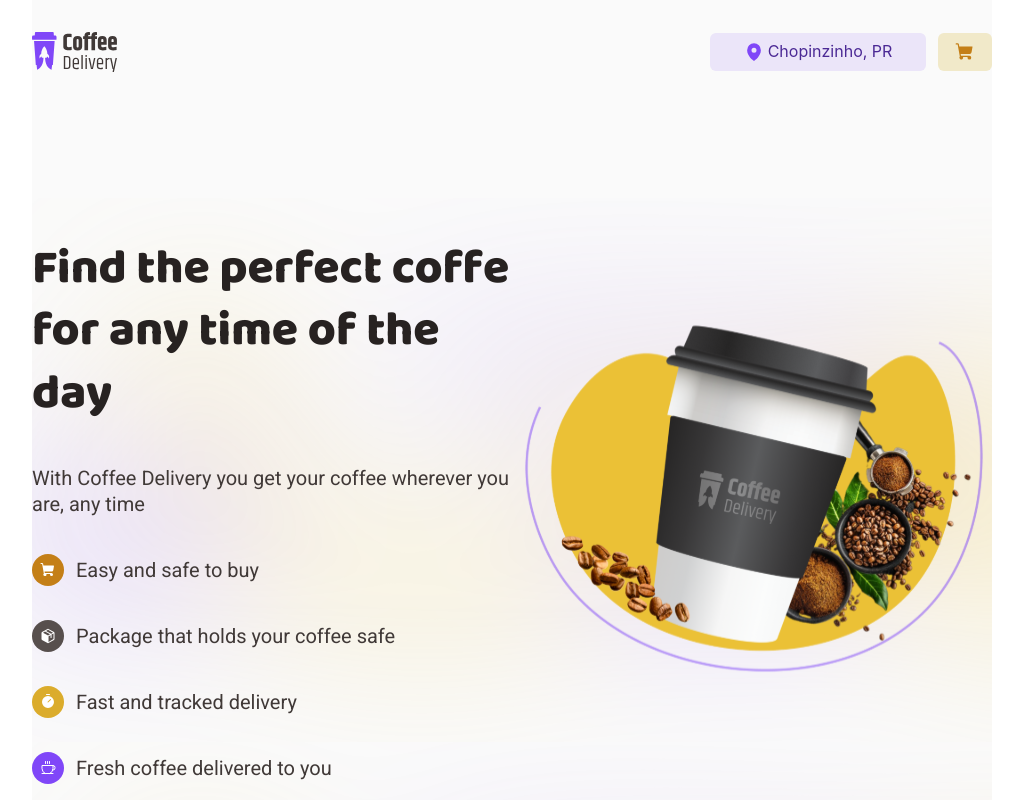
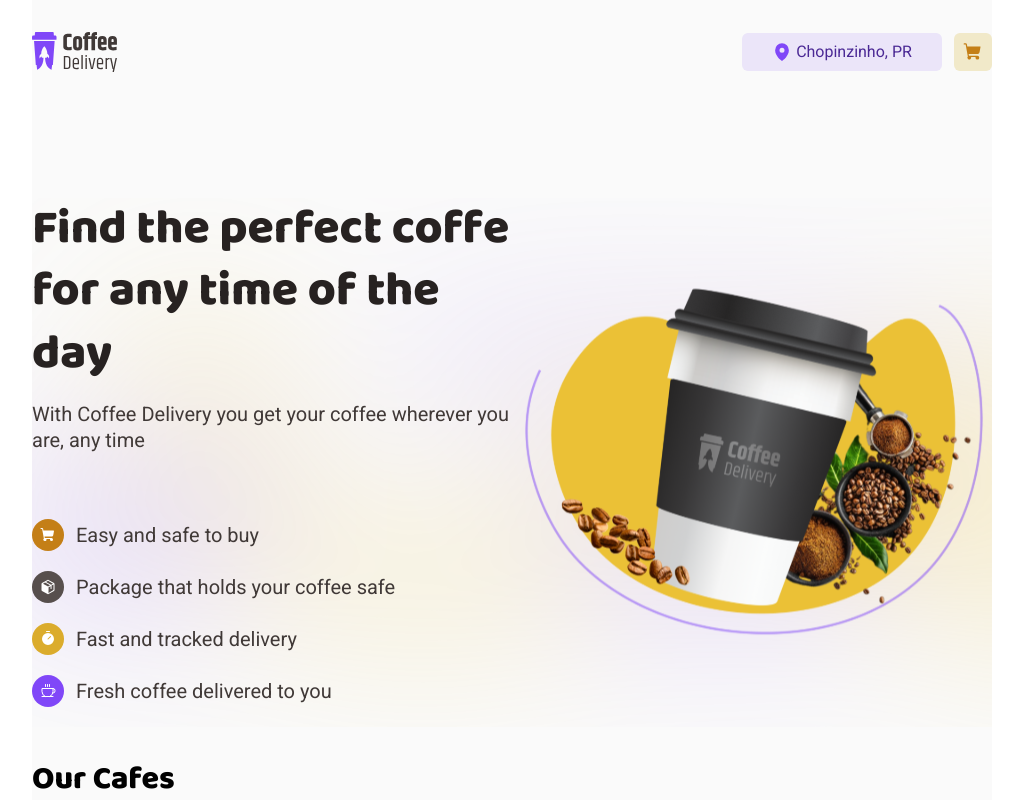
Before and after one commit to 0xREALAldc/RS-ReactJS-challenge-02-coffee-delivery, a React (Vite) app: page / in a window 1280 px wide. Shown: the top 800 px of the page, without its empty margins (128-1151 px from the left). Built offline with nearby package versions, Linux system fonts and the light colour scheme.

Commit message:
Add: global.ts theme for the application

```diff
--- a/src/App.styles.ts
+++ b/src/App.styles.ts
@@ -66,10 +66,6 @@
   margin-top: 9.4rem;
 `
 
-export const ItemsContainer = styled.div`
-  width: calc(100% - 47.2rem);
-`
-
 export const MarketingContainer = styled.section`
   display: flex;
   background-image: url(${background});
@@ -79,21 +75,27 @@
     font-family: 'Baloo 2', sans-serif;
     font-weight: 800;
     font-size: 4.8rem;
-    line-height: 1.3;
+
+    margin-bottom: 1.6rem;
   }
 
   p {
     color: ${(props) => props.theme['base-subtitle']};
-    font-family: 'Roboto', sans-serif;
+
     font-size: 2rem;
-    line-height: 1.3;
     font-weight: 400;
   }
+`
+
+export const ItemsContainer = styled.div`
+  width: calc(100% - 47.2rem);
 `
 
 export const MarketingItems = styled.div`
   display: flex;
   flex-wrap: wrap;
+
+  margin-top: 6.6rem;
 
   div {
     display: flex;
@@ -120,21 +122,33 @@
 `
 
 export const ShoppingItem = styled.div`
+  height: 3.2rem;
+  margin-bottom: 2rem;
+
   span {
     background-color: ${(props) => props.theme['yellow-dark']};
   }
 `
 export const PackageItem = styled.div`
+  height: 3.2rem;
+  margin-bottom: 2rem;
+
   span {
     background-color: ${(props) => props.theme['base-text']};
   }
 `
 export const TimeItem = styled.div`
+  height: 3.2rem;
+  margin-bottom: 2rem;
+
   span {
     background-color: ${(props) => props.theme.yellow};
   }
 `
 export const CoffeeItem = styled.div`
+  height: 3.2rem;
+  margin-bottom: 2rem;
+
   span {
     background-color: ${(props) => props.theme.purple};
   }
@@ -168,7 +182,7 @@
   background-color: ${(props) => props.theme['base-card']};
   padding: 0 2rem;
 
-  width: 21.6rem;
+  width: 25.6rem;
   height: 31rem;
 
   border-top-left-radius: 6px;
--- a/src/App.tsx
+++ b/src/App.tsx
@@ -29,7 +29,6 @@
 } from './App.styles'
 
 import './App.css'
-import './styles/themes/global.css'
 
 import coffeLogo from './assets/coffe-delivery.svg'
 import coffeDelivery from './assets/coffee-delivery-home.svg'
@@ -38,6 +37,7 @@
 import americanEspresso from './assets/coffee/american-espresso.svg'
 import creamyEspresso from './assets/coffee/creamy-espresso.svg'
 import icyEspresso from './assets/coffee/icy-espresso.svg'
+import { GlobalStyle } from './styles/global'
 
 export function App() {
   return (
@@ -210,6 +210,8 @@
           </CoffeeContainer>
         </MainContainer>
       </HomeContainer>
+
+      <GlobalStyle />
     </ThemeProvider>
   )
 }
--- a/src/styles/themes/global.css
+++ b/src/styles/global.ts
@@ -1,28 +1,7 @@
-/* :root {
-  /* Product */
-  --yellow: #DBAC2C;
-  --yellow-dark: #C47F17;
-  --yellow-light: #F1E9C9;
+import { createGlobalStyle } from 'styled-components'
 
-  --purple: #8047F8;
-  --purple-dark: #4B2995;
-  --purple-light: #EBE5F9;
-
-  /* Base */
-  --base-title: #272221;
-  --base-subtitle: #403937;
-  --base-text: #574F4D;
-  --base-label: #8D8686;
-  --base-hover: #D7D5D5;
-  --base-button: #E6E5E5;
-  --base-input: #EDEDED;
-  --base-card: #F3F2F2;
-
-  --background: #FAFAFA;
-  --white: #FFFFFF;
-} */
-
-* {
+export const GlobalStyle = createGlobalStyle`
+  * {
   margin: 0;
   padding: 0;
 
@@ -49,16 +28,18 @@
 }
 
 body, input, textarea, button {
-  font-family: 'Inter', sans-serif;
+  font-family: 'Roboto', sans-serif;
   font-weight: 400;
-  line-height: 1.6;
+  line-height: 1.3;
   /* a note about using 'rem'
       '1rem' means that we're using ONE metric unit relative to the default font size for html, that is 16px
       this means the size of font will be relative to the device, and allows to if people have theis devices configured to
       increase/decrease the font size to still do this in your website.
    */
   font-size: 1.6rem;
+/*
+  margin: 0;
+  padding: 0; */
+}
 
-  margin: 0;
-  padding: 0;
-}
+`
```
